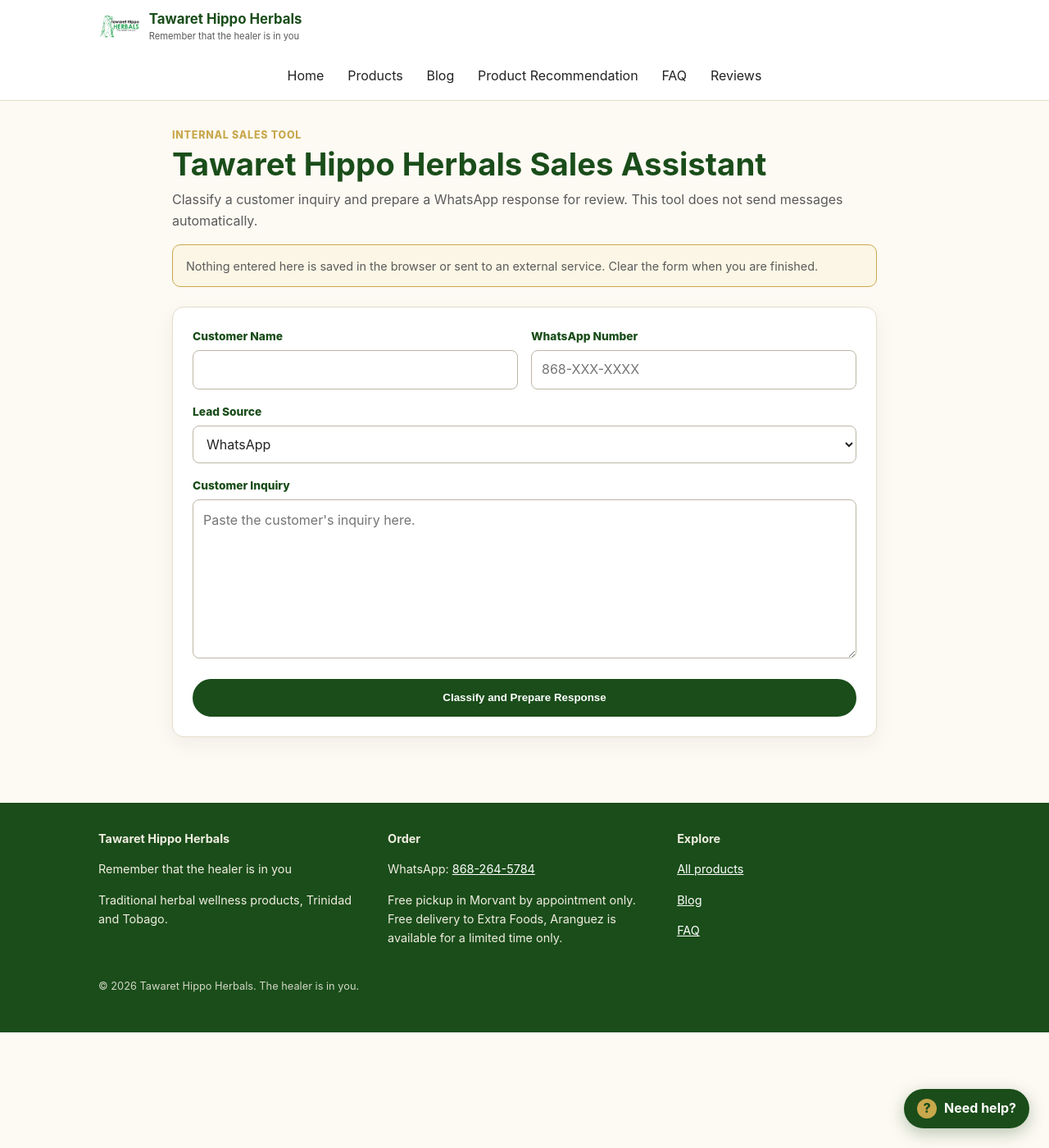
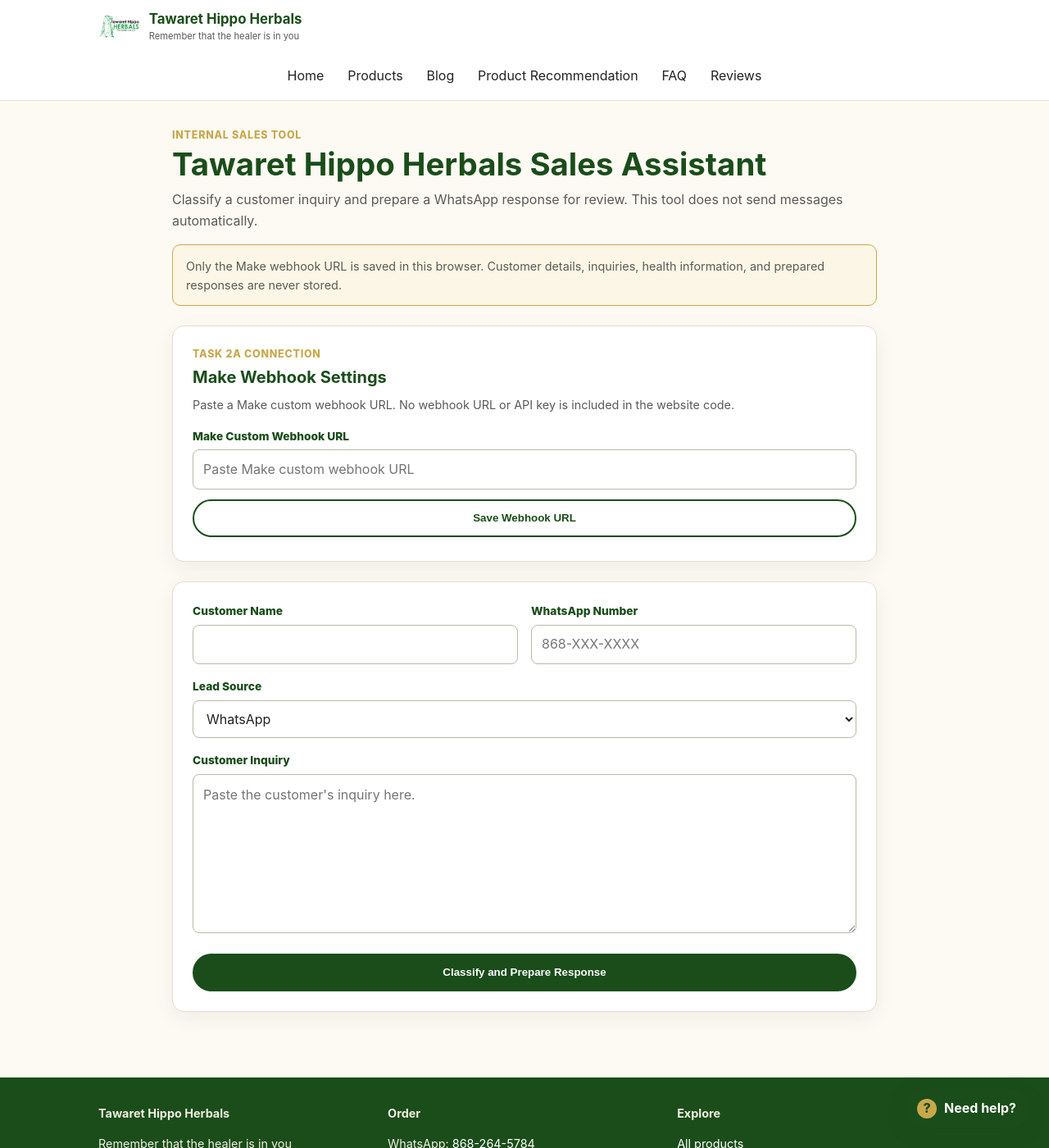
Before and after one commit to tawarethippo35-lab/tawaret-hippo-herbals, a Jekyll site: the page built from sales-assistant.html, in a window 1280 px wide and 1400 px high. Shown: the whole window at 82% size. Built offline with Jekyll 4.4.1, drawn with Linux system fonts in a browser that asks for light colours.

Commit message:
Add Make webhook connection to sales assistant

```diff
--- a/assets/css/sales-assistant.css
+++ b/assets/css/sales-assistant.css
@@ -4,6 +4,7 @@
 }
 
 .sales-assistant__intro,
+.sales-assistant__connection,
 .sales-assistant__form,
 .sales-assistant__results {
   max-width: 860px;
@@ -43,6 +44,7 @@
 }
 
 .sales-assistant__form,
+.sales-assistant__connection,
 .sales-assistant__results {
   margin-top: 1.5rem;
   padding: 1.25rem;
@@ -50,6 +52,24 @@
   border-radius: 14px;
   background: #fff;
   box-shadow: 0 8px 24px rgba(35, 35, 35, 0.06);
+}
+
+.sales-assistant__connection h2 {
+  margin: 0.1rem 0 0.35rem;
+  color: var(--deep-green);
+  font-size: 1.25rem;
+}
+
+.sales-assistant__connection > div:first-child > p:last-child {
+  margin: 0 0 1rem;
+  color: var(--text-muted);
+  font-size: 0.9rem;
+}
+
+.sales-assistant__save-webhook {
+  width: 100%;
+  margin-top: 0.75rem;
+  cursor: pointer;
 }
 
 .sales-assistant__grid,
@@ -183,6 +203,7 @@
 
 @media (min-width: 700px) {
   .sales-assistant__form,
+  .sales-assistant__connection,
   .sales-assistant__results { padding: 1.5rem; }
 
   .sales-assistant__grid,
@@ -195,5 +216,5 @@
 }
 
 @media (min-width: 900px) {
-  .sales-assistant__actions { grid-template-columns: repeat(4, 1fr); }
+  .sales-assistant__actions { grid-template-columns: repeat(5, 1fr); }
 }
--- a/assets/js/sales-assistant.js
+++ b/assets/js/sales-assistant.js
@@ -11,6 +11,7 @@
   ];
 
   var RECOMMENDATION_FORM_URL = 'https://tawarethippo35-lab.github.io/tawaret-hippo-herbals/find-your-match/';
+  var WEBHOOK_STORAGE_KEY = 'tawaretMakeWebhookUrl';
 
   var CATEGORY_RULES = {
     'Paid Consultation': [
@@ -230,11 +231,51 @@
     ].join('\n');
   }
 
+  function isValidWebhookUrl(value) {
+    try {
+      var parsed = new URL(String(value || '').trim());
+      return parsed.protocol === 'https:' || parsed.protocol === 'http:';
+    } catch (error) {
+      return false;
+    }
+  }
+
+  function buildLeadPayload(data) {
+    return {
+      received_at: data.receivedAt,
+      customer_name: data.customerName,
+      whatsapp_number: data.whatsappNumber,
+      source: data.leadSource,
+      inquiry_text: data.inquiry,
+      classification: data.classification,
+      confidence: data.confidence,
+      product_or_topic: data.topic,
+      suggested_response: data.response,
+      follow_up_period: data.followUp,
+      requires_human_review: data.humanReviewRequired === 'Yes',
+      status: 'Response Prepared'
+    };
+  }
+
+  function submitLead(webhookUrl, payload, fetchImplementation) {
+    return fetchImplementation(webhookUrl, {
+      method: 'POST',
+      headers: { 'Content-Type': 'application/json' },
+      body: JSON.stringify(payload)
+    }).then(function (response) {
+      if (!response.ok) throw new Error('Webhook request failed with status ' + response.status + '.');
+      return response;
+    });
+  }
+
   global.TawaretSalesAssistant = {
     classifyInquiry: classifyInquiry,
     cleanWhatsAppNumber: cleanWhatsAppNumber,
     buildWhatsAppUrl: buildWhatsAppUrl,
-    formatLeadRecord: formatLeadRecord
+    formatLeadRecord: formatLeadRecord,
+    isValidWebhookUrl: isValidWebhookUrl,
+    buildLeadPayload: buildLeadPayload,
+    submitLead: submitLead
   };
 
   if (typeof document === 'undefined') return;
@@ -247,7 +288,12 @@
     var results = document.getElementById('sales-assistant-results');
     var preparedResponse = document.getElementById('prepared-response');
     var status = document.getElementById('sales-assistant-status');
+    var webhookUrl = document.getElementById('make-webhook-url');
+    var webhookStatus = document.getElementById('webhook-settings-status');
+    var sendLeadButton = document.getElementById('send-lead-sheet');
     var latestResult = null;
+
+    webhookUrl.value = global.localStorage.getItem(WEBHOOK_STORAGE_KEY) || '';
 
     function setText(id, value) {
       var element = document.getElementById(id);
@@ -265,6 +311,10 @@
 
     function announce(message) {
       status.textContent = message;
+    }
+
+    function announceWebhook(message) {
+      webhookStatus.textContent = message;
     }
 
     function copyText(text, successMessage) {
@@ -313,6 +363,61 @@
       results.hidden = false;
       announce('Response prepared. Review it before copying or opening WhatsApp.');
       results.scrollIntoView({ behavior: 'smooth', block: 'start' });
+    });
+
+    document.getElementById('save-webhook-url').addEventListener('click', function () {
+      var value = webhookUrl.value.trim();
+      if (!value) {
+        announceWebhook('Webhook not entered. Paste a Make custom webhook URL before saving.');
+        webhookUrl.focus();
+        return;
+      }
+      if (!isValidWebhookUrl(value)) {
+        announceWebhook('Webhook not entered correctly. Use a complete http or https URL.');
+        webhookUrl.focus();
+        return;
+      }
+      global.localStorage.setItem(WEBHOOK_STORAGE_KEY, value);
+      announceWebhook('Webhook URL saved in this browser.');
+    });
+
+    sendLeadButton.addEventListener('click', function () {
+      if (!latestResult) {
+        announce('Prepare a response before sending it to the lead sheet.');
+        return;
+      }
+
+      var savedWebhookUrl = global.localStorage.getItem(WEBHOOK_STORAGE_KEY) || '';
+      if (!savedWebhookUrl) {
+        announce('Webhook not entered. Save a Make custom webhook URL before sending.');
+        webhookUrl.focus();
+        return;
+      }
+
+      var data = getFormData();
+      var payload = buildLeadPayload({
+        receivedAt: new Date().toISOString(),
+        customerName: data.customerName,
+        whatsappNumber: data.whatsappNumber,
+        leadSource: data.leadSource,
+        inquiry: data.inquiry,
+        classification: latestResult.classification,
+        confidence: latestResult.confidence,
+        topic: latestResult.topic,
+        response: preparedResponse.value,
+        followUp: latestResult.followUp,
+        humanReviewRequired: latestResult.humanReviewRequired
+      });
+
+      sendLeadButton.disabled = true;
+      announce('Sending to lead sheet...');
+      submitLead(savedWebhookUrl, payload, global.fetch.bind(global)).then(function () {
+        announce('Lead submitted successfully.');
+      }).catch(function () {
+        announce('Lead submission failed. Check the webhook URL and try again.');
+      }).then(function () {
+        sendLeadButton.disabled = false;
+      });
     });
 
     document.getElementById('copy-response').addEventListener('click', function () {
--- a/sales-assistant.html
+++ b/sales-assistant.html
@@ -14,9 +14,23 @@
     <h1>Tawaret Hippo Herbals Sales Assistant</h1>
     <p>Classify a customer inquiry and prepare a WhatsApp response for review. This tool does not send messages automatically.</p>
     <div class="sales-assistant__privacy" role="note">
-      Nothing entered here is saved in the browser or sent to an external service. Clear the form when you are finished.
+      Only the Make webhook URL is saved in this browser. Customer details, inquiries, health information, and prepared responses are never stored.
     </div>
   </header>
+
+  <section class="sales-assistant__connection" aria-labelledby="webhook-settings-title">
+    <div>
+      <p class="sales-assistant__label">Task 2A connection</p>
+      <h2 id="webhook-settings-title">Make Webhook Settings</h2>
+      <p>Paste a Make custom webhook URL. No webhook URL or API key is included in the website code.</p>
+    </div>
+    <div class="sales-assistant__field">
+      <label for="make-webhook-url">Make Custom Webhook URL</label>
+      <input id="make-webhook-url" name="makeWebhookUrl" type="url" inputmode="url" autocomplete="off" placeholder="Paste Make custom webhook URL">
+    </div>
+    <button class="btn btn-outline sales-assistant__save-webhook" id="save-webhook-url" type="button">Save Webhook URL</button>
+    <p class="sales-assistant__status" id="webhook-settings-status" aria-live="polite"></p>
+  </section>
 
   <form class="sales-assistant__form" id="sales-assistant-form" autocomplete="off">
     <div class="sales-assistant__grid">
@@ -98,6 +112,7 @@
     <div class="sales-assistant__actions">
       <button class="btn btn-outline" id="copy-response" type="button">Copy Response</button>
       <button class="btn btn-outline" id="copy-lead-record" type="button">Copy Lead Record</button>
+      <button class="btn btn-outline" id="send-lead-sheet" type="button">Send to Lead Sheet</button>
       <button class="btn btn-whatsapp" id="open-whatsapp" type="button">Open WhatsApp</button>
       <button class="sales-assistant__clear" id="clear-form" type="button">Clear Form</button>
     </div>
```
